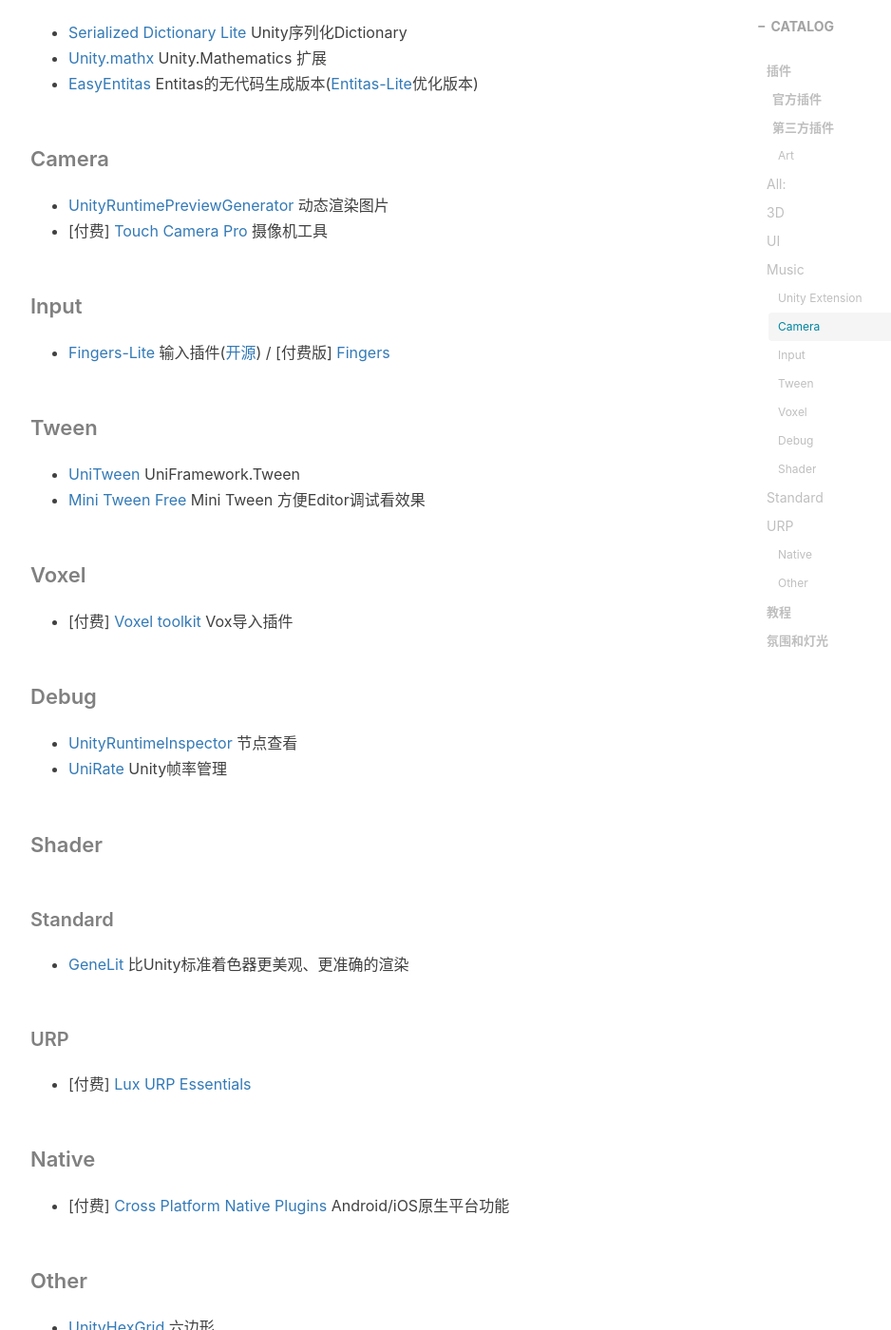
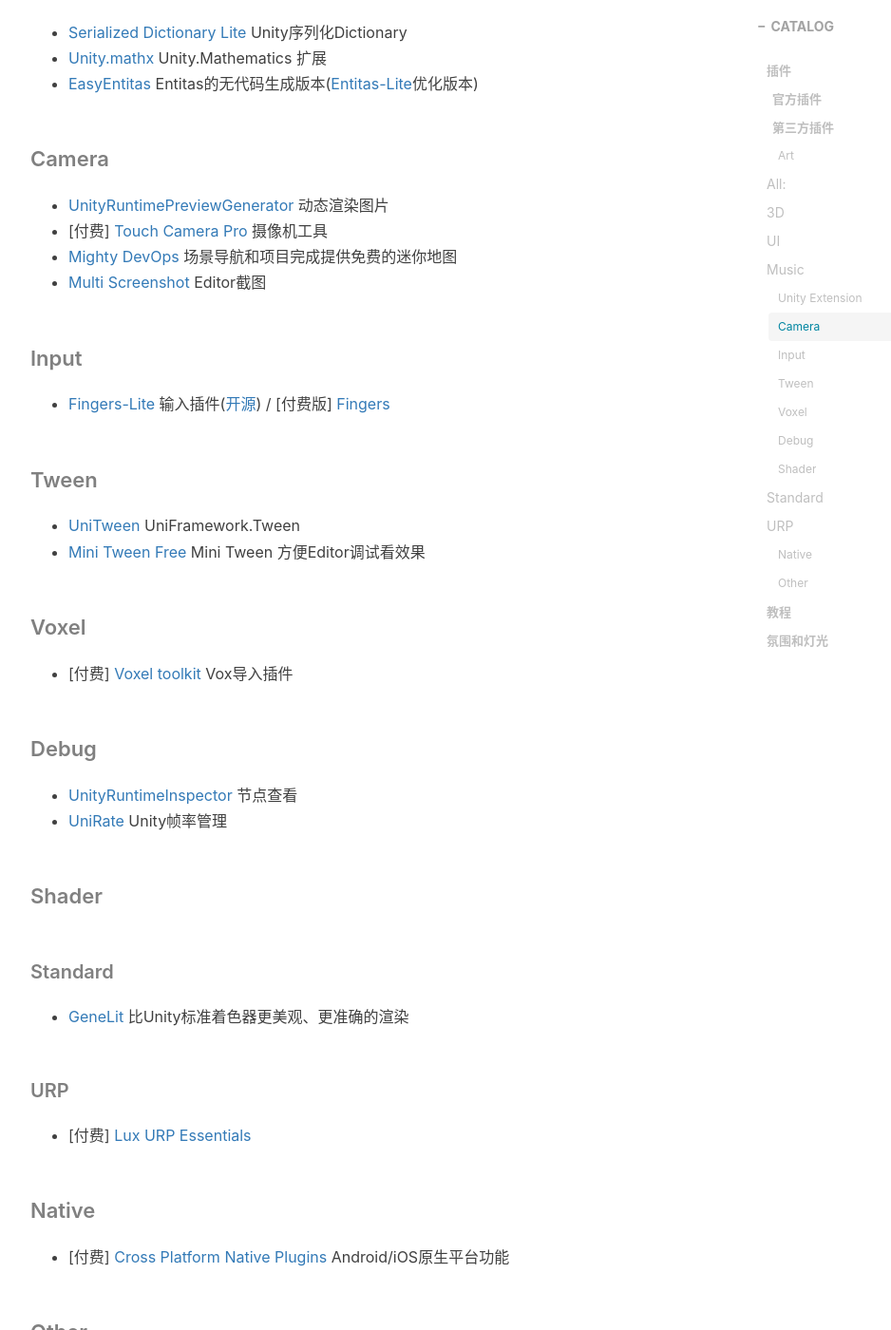
Before and after one commit to gumcstronger/gumcstronger.github.io, a Jekyll site: the page built from _posts/2024/2024-05-14-UnityPlugins.md, in a window 1280 px wide and 1400 px high, scrolled down 1732 px. Shown: the whole window at 95% size, without its empty margins (233-1171 px from the left). Built offline with Jekyll 4.4.1, drawn with Linux system fonts in a browser that asks for light colours; comment, search, counter and statistics services are not loaded; some of the changed text lies outside the part shown.

Commit message:
Update 2024-05-14-UnityPlugins.md

```diff
--- a/_posts/2024/2024-05-14-UnityPlugins.md
+++ b/_posts/2024/2024-05-14-UnityPlugins.md
@@ -52,6 +52,8 @@
 
 * [UnityRuntimePreviewGenerator](https://github.com/yasirkula/UnityRuntimePreviewGenerator) 动态渲染图片
 * [付费] [Touch Camera Pro](https://assetstore.unity.com/packages/tools/camera/touch-camera-pro-2024-easy-mobile-desktop-camera-controller-194808#content) 摄像机工具
+* [Mighty DevOps](https://assetstore.unity.com/packages/tools/utilities/mighty-devops-minimap-bookmarks-screenshots-and-more-267512)  场景导航和项目完成提供免费的迷你地图
+* [Multi Screenshot](https://assetstore.unity.com/packages/tools/utilities/multi-screenshot-249566) Editor截图
 
 #### Input
 
@@ -88,6 +90,8 @@
 #### Other
 
 * [UnityHexGrid](https://github.com/inca/UnityHexGrid/tree/master) 六边形
+* [隐私协议生成工具](https://app-privacy-policy-generator.firebaseapp.com/#)
+* [UnityAppIcon](https://github.com/shellyHBG/UnityAppIcon) Unity设置AppIcon
 
 ## 教程
 
```
